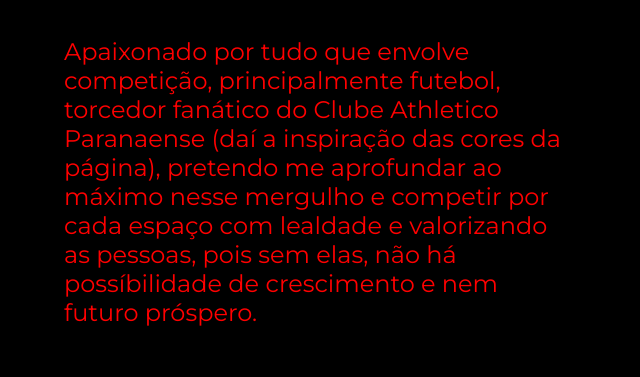
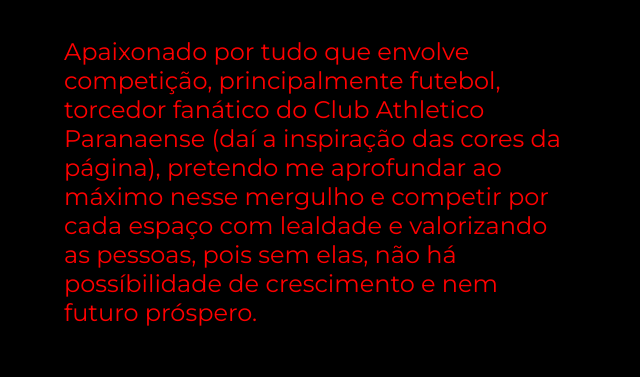
Before and after one commit to betinhomafra/portifolio, a plain HTML site: page about.html in a window 1280 px wide. Shown: the part 468-845 px from the top of the page, 64-704 px from the left. Drawn offline with nearby package versions, Linux system fonts and the light colour scheme.

Commit message:
alterando app js e corrigindo about html

```diff
--- a/about.html
+++ b/about.html
@@ -24,7 +24,7 @@
         <section class="apresentacao__conteudo">
             <h1 class="apresentacao__conteudo__titulo">Sobre Mim</h1>
             <p class="apresentacao__conteudo__texto">Ex vendedor, ex comprador, ex caixa, ex trabalhador do segundo setor, ex funcionário do comércio. Tudo isso está começando da minha vontade de mudar de área de atuação e adquirir novos conhecimentos. Através da curiosidade e das indicações de outras pessoas desse mercado, decidi que tenho aspiração para atuar no seguimento de tecnologia.</p>
-            <p class="apresentacao__conteudo__texto">Apaixonado por tudo que envolve competição, principalmente futebol, torcedor fanático do Clube Athletico Paranaense (daí a inspiração das cores da página), pretendo me aprofundar ao máximo nesse mergulho e competir por cada espaço com lealdade e valorizando as pessoas, pois sem elas, não há possíbilidade de crescimento e nem futuro próspero.</p>
+            <p class="apresentacao__conteudo__texto">Apaixonado por tudo que envolve competição, principalmente futebol, torcedor fanático do Club Athletico Paranaense (daí a inspiração das cores da página), pretendo me aprofundar ao máximo nesse mergulho e competir por cada espaço com lealdade e valorizando as pessoas, pois sem elas, não há possíbilidade de crescimento e nem futuro próspero.</p>
         </section>
         <img class="apresentacao__imagem" src="/assets/Foto de Perfil Redes Sociais.jpg" alt="Foto de Perfil Roberto Mafra">
     </main>
--- a/app.js
+++ b/app.js
@@ -1 +1,2 @@
 console.log('Introdução da Página')
+console.log('Bem vindo a página')
```
